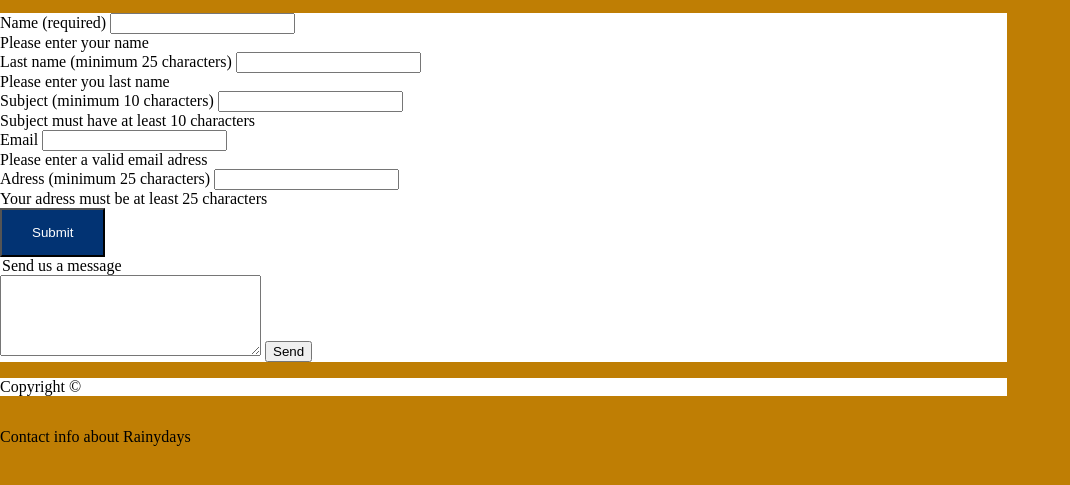
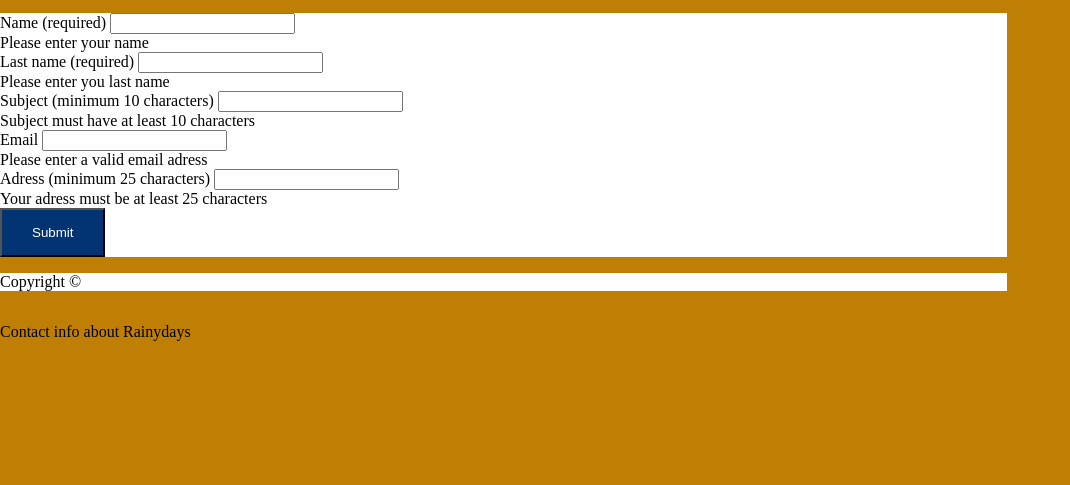
Before and after one commit to Charlotte366/Rainydays, a plain HTML site: page contact.html in a window 1280 px wide. Shown: the part 149-634 px from the top of the page, without its empty margins (0-1070 px from the left). Drawn offline with Linux system fonts and the light colour scheme.

Commit message:
Update contact.html

```diff
--- a/contact.html
+++ b/contact.html
@@ -49,7 +49,7 @@
 
           <div>
             <label>
-              Last name (minimum 25 characters)
+              Last name (required)
               <input name="lastName" id="lastName"/>
             </label>
             <div class="form-error" id="lastNameError">Please enter you last name</div>
@@ -81,18 +81,6 @@
 
           <button>Submit</button>
         </form>
-
-
-
-            <legend>Send us a message</legend>
-            <textarea id="message" name="message" rows="5" cols="30"></textarea>
-            <input type="submit" value="Send">
-          </fieldset>
-       </form>
-
-
-
-
       </section>
     </main>
 
```
